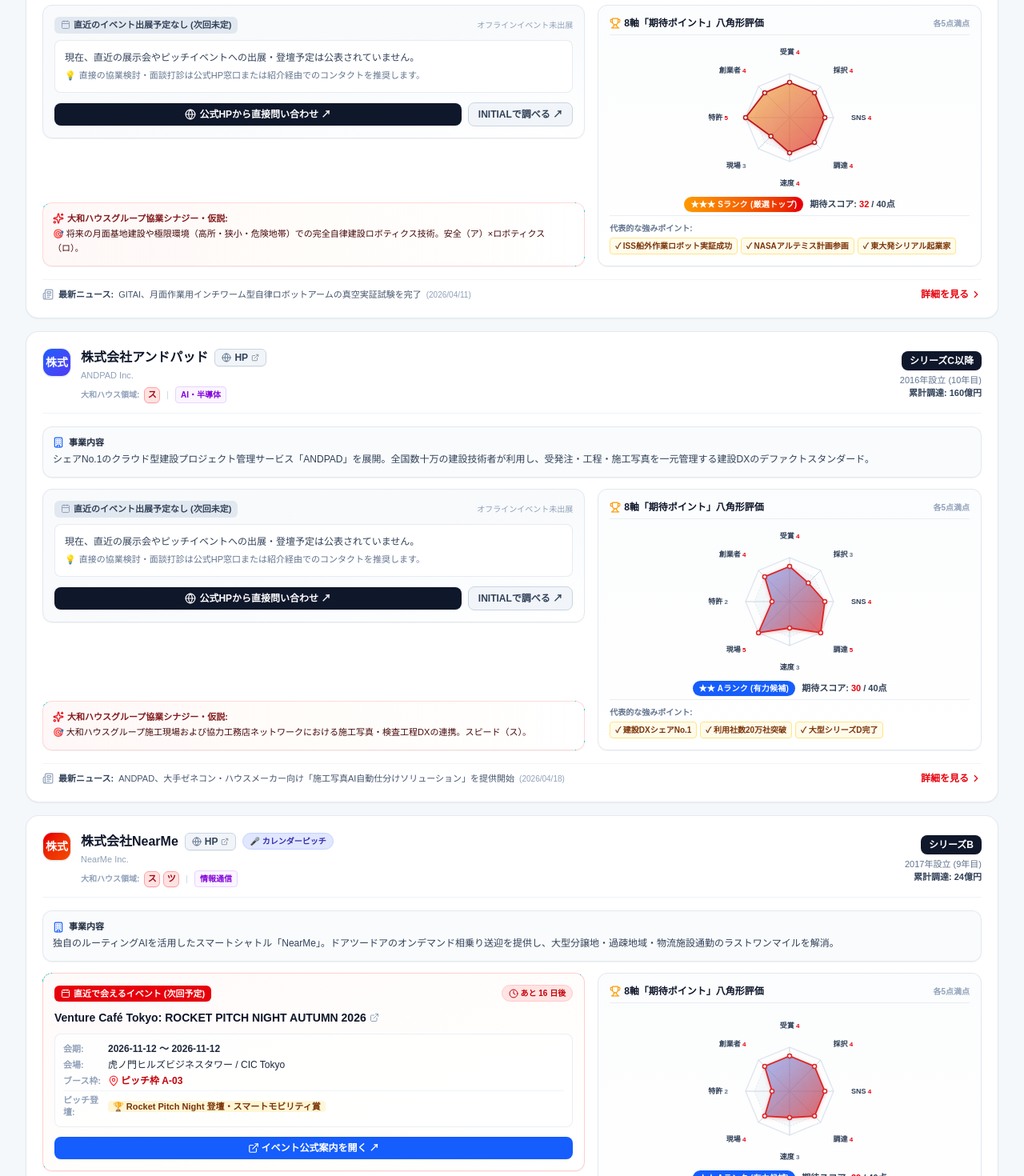
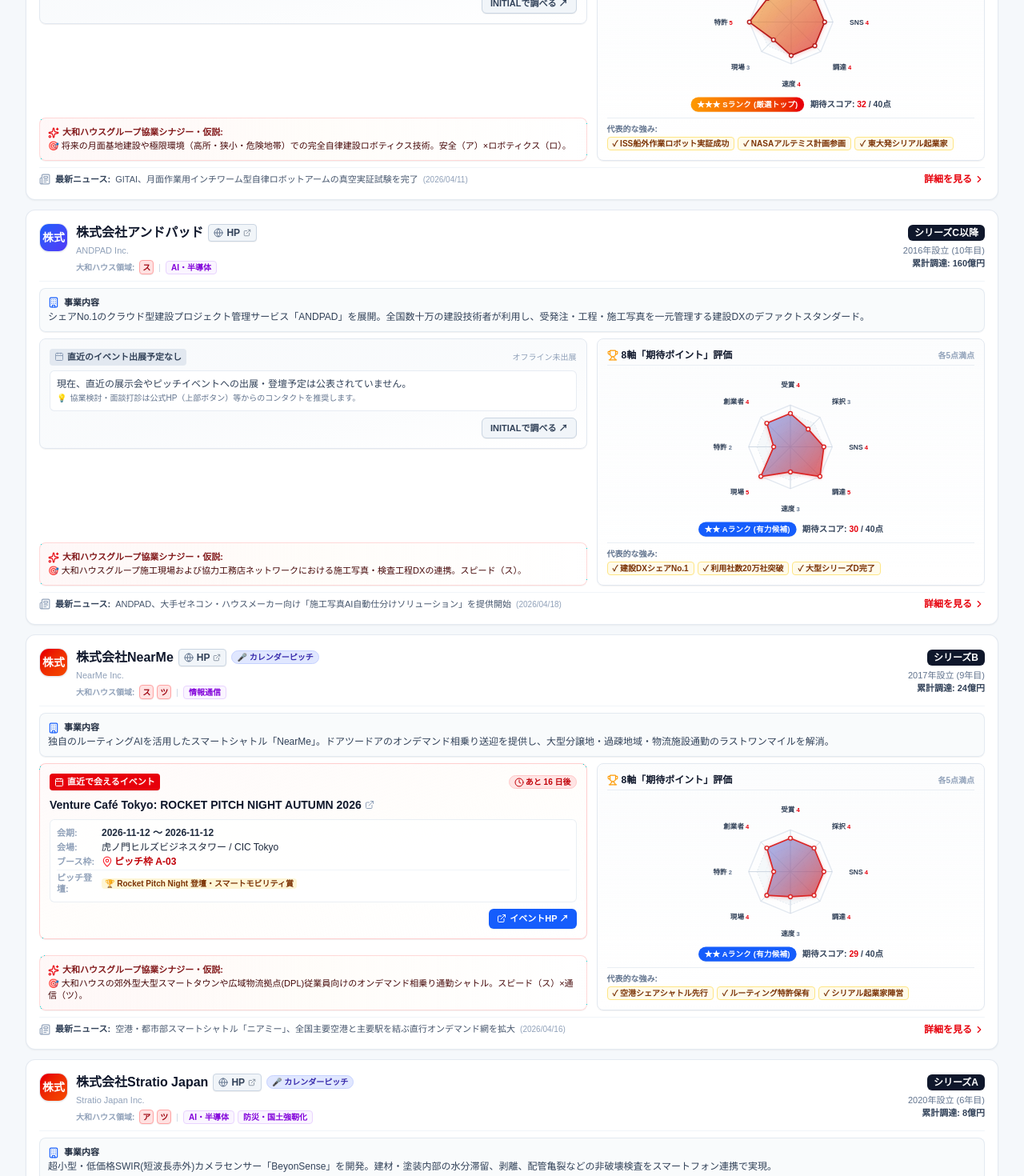
Before and after one commit to robotaadai/dhv-startup-sourcer, a Next.js app: page / in a window 1280 px wide. Shown: the part 2340-3810 px from the top of the page at 80% size. Built offline with nearby package versions, Linux system fonts and the light colour scheme.

Commit message:
fix: compact search results layout, resize event button to イベントHP, remove direct contact button

```diff
--- a/src/app/page.tsx
+++ b/src/app/page.tsx
@@ -653,7 +653,7 @@
             />
 
             {/* 結果バー */}
-            <div className="flex flex-col sm:flex-row sm:items-center justify-between mb-4 gap-2">
+            <div className="flex flex-col sm:flex-row sm:items-center justify-between mb-2.5 sm:mb-3 gap-2">
               <div className="flex items-center flex-wrap gap-2">
                 <h2 className="text-sm font-bold text-slate-800 flex items-center gap-1.5">
                   <span>逆引き検索結果 (スタートアップ一覧)</span>
@@ -685,7 +685,7 @@
 
             {/* スタートアップ逆引きカード一覧 */}
             {sortedReverseStartups.length > 0 ? (
-              <div className="space-y-4">
+              <div className="space-y-2.5 sm:space-y-3">
                 {sortedReverseStartups.map((st) => (
                   <StartupReverseCard
                     key={st.id}
@@ -782,7 +782,7 @@
 
             {/* Exhibitor Cards Grid */}
             {sortedExhibitors.length > 0 ? (
-              <div className="grid grid-cols-1 md:grid-cols-2 lg:grid-cols-3 gap-4">
+              <div className="grid grid-cols-1 md:grid-cols-2 lg:grid-cols-3 gap-2.5 sm:gap-3">
                 {sortedExhibitors.map((ex) => (
                   <StartupCard
                     key={ex.id}
--- a/src/components/StartupReverseCard.tsx
+++ b/src/components/StartupReverseCard.tsx
@@ -75,18 +75,18 @@
   return (
     <div
       onClick={() => onSelect(startup)}
-      className="bg-white rounded-2xl border border-slate-200/90 hover:border-red-400 p-5 transition-all shadow-xs hover:shadow-md cursor-pointer relative overflow-hidden group"
+      className="bg-white rounded-xl border border-slate-200/90 hover:border-red-400 p-3 sm:p-4 transition-all shadow-xs hover:shadow-md cursor-pointer relative overflow-hidden group"
     >
       {/* Top Header: Logo, Name, HP button, Stage, Est Year */}
-      <div className="flex flex-col sm:flex-row sm:items-start justify-between pb-3 mb-4 border-b border-slate-100 gap-3">
-        <div className="flex items-start space-x-3">
+      <div className="flex flex-col sm:flex-row sm:items-start justify-between pb-2 mb-2 border-b border-slate-100 gap-2">
+        <div className="flex items-start space-x-2.5">
           <CompanyLogo
             companyName={startup.companyName}
             logoUrl={startup.logoUrl}
             size="md"
           />
           <div>
-            <div className="flex flex-wrap items-center gap-2">
+            <div className="flex flex-wrap items-center gap-1.5">
               <h3 className="text-base font-bold text-slate-900 group-hover:text-red-600 transition-colors">
                 {startup.companyName}
               </h3>
@@ -98,7 +98,7 @@
                   target="_blank"
                   rel="noopener noreferrer"
                   onClick={(e) => e.stopPropagation()}
-                  className="inline-flex items-center space-x-1 px-2 py-0.5 text-xs font-bold text-slate-700 hover:text-blue-700 bg-slate-100 hover:bg-blue-50 border border-slate-300 hover:border-blue-300 rounded-md transition-colors shadow-2xs"
+                  className="inline-flex items-center space-x-1 px-1.5 py-0.5 text-xs font-bold text-slate-700 hover:text-blue-700 bg-slate-100 hover:bg-blue-50 border border-slate-300 hover:border-blue-300 rounded transition-colors shadow-2xs"
                   title={`${startup.companyName} 公式HPを開く`}
                 >
                   <Globe className="w-3 h-3 text-slate-500" />
@@ -108,14 +108,14 @@
               )}
 
               {startup.isDHVPortfolio && (
-                <span className="px-2 py-0.5 rounded-full text-[10px] font-black bg-amber-100 text-amber-900 border border-amber-300 flex items-center gap-1">
+                <span className="px-1.5 py-0.2 rounded-full text-[10px] font-black bg-amber-100 text-amber-900 border border-amber-300 flex items-center gap-1">
                   <Crown className="w-3 h-3 text-amber-600 fill-current" />
                   DHV投資先
                 </span>
               )}
 
               {startup.eventType === '小規模ピッチ・デモデイ' && (
-                <span className="px-2 py-0.5 rounded-full text-[10px] font-bold bg-indigo-100 text-indigo-800 border border-indigo-200">
+                <span className="px-1.5 py-0.2 rounded-full text-[10px] font-bold bg-indigo-100 text-indigo-800 border border-indigo-200">
                   🎤 カレンダーピッチ
                 </span>
               )}
@@ -128,22 +128,22 @@
             )}
 
             {/* アスフカケツノ 1文字バッジ */}
-            <div className="flex items-center gap-1 mt-1.5">
+            <div className="flex items-center gap-1 mt-1">
               <span className="text-[10px] font-bold text-slate-400 mr-0.5">大和ハウス領域:</span>
               {startup.asufukaketsu.map((k) => (
                 <span
                   key={k}
-                  className="w-5 h-5 rounded-md text-[11px] font-black flex items-center justify-center bg-red-100 text-red-800 border border-red-300 shadow-2xs"
+                  className="w-4.5 h-4.5 rounded text-[10px] font-black flex items-center justify-center bg-red-100 text-red-800 border border-red-300 shadow-2xs"
                   title={`アスフカケツノ: ${k}`}
                 >
                   {k}
                 </span>
               ))}
-              <span className="text-[10px] text-slate-300 mx-1">|</span>
+              <span className="text-[10px] text-slate-300 mx-0.5">|</span>
               {startup.takaichi17.slice(0, 2).map((f) => (
                 <span
                   key={f}
-                  className="px-1.5 py-0.5 rounded text-[10px] font-semibold bg-purple-50 text-purple-700 border border-purple-200"
+                  className="px-1.5 py-0.2 rounded text-[10px] font-semibold bg-purple-50 text-purple-700 border border-purple-200"
                 >
                   {f}
                 </span>
@@ -153,8 +153,8 @@
         </div>
 
         {/* 定量スペック */}
-        <div className="flex sm:flex-col items-center sm:items-end justify-between sm:justify-start gap-1 shrink-0 pt-1">
-          <span className="px-2.5 py-1 rounded-lg text-xs font-bold bg-slate-900 text-white shadow-2xs">
+        <div className="flex sm:flex-col items-center sm:items-end justify-between sm:justify-start gap-1 shrink-0 pt-0.5">
+          <span className="px-2 py-0.5 rounded-md text-xs font-bold bg-slate-900 text-white shadow-2xs">
             {startup.fundingStage}
           </span>
           <div className="text-[11px] text-slate-500 font-medium text-right">
@@ -167,42 +167,42 @@
       </div>
 
       {/* ★ 事業内容 (Business Description) */}
-      <div className="mb-3.5 p-3 rounded-xl bg-slate-50/80 border border-slate-200/90 text-xs shadow-2xs">
-        <div className="flex items-center space-x-1.5 font-bold text-slate-800 text-[11px] mb-1">
+      <div className="mb-2 p-2 sm:p-2.5 rounded-lg bg-slate-50/80 border border-slate-200/90 text-xs shadow-2xs">
+        <div className="flex items-center space-x-1.5 font-bold text-slate-800 text-[11px] mb-0.5">
           <Building className="w-3.5 h-3.5 text-blue-600 shrink-0" />
           <span>事業内容</span>
         </div>
-        <p className="text-slate-700 leading-relaxed text-xs font-medium">
+        <p className="text-slate-700 leading-snug text-xs font-medium">
           {startup.description}
         </p>
       </div>
 
       {/* Main Body: 2 Columns (Left: 会える展示会, Right: 八角形レーダーチャート) */}
-      <div className="grid grid-cols-1 lg:grid-cols-12 gap-4 mb-4">
+      <div className="grid grid-cols-1 lg:grid-cols-12 gap-2.5 sm:gap-3 mb-2">
         {/* Left Column: 直近で会える展示会 (lg: 7 cols) */}
-        <div className="lg:col-span-7 flex flex-col justify-between space-y-3">
+        <div className="lg:col-span-7 flex flex-col justify-between space-y-2">
           {/* 会えるイベントハイライトボックス / 出展予定なしボックス */}
           {hasEvent ? (
-            <div className="p-3.5 rounded-xl border border-red-200/90 bg-gradient-to-br from-red-50/40 via-orange-50/20 to-white relative overflow-hidden shadow-2xs">
-              <div className="flex items-center justify-between gap-1 mb-2">
-                <span className="inline-flex items-center gap-1 text-[11px] font-black px-2 py-0.5 rounded-md bg-red-600 text-white shadow-2xs">
+            <div className="p-2.5 sm:p-3 rounded-lg border border-red-200/90 bg-gradient-to-br from-red-50/40 via-orange-50/20 to-white relative overflow-hidden shadow-2xs">
+              <div className="flex items-center justify-between gap-1 mb-1.5">
+                <span className="inline-flex items-center gap-1 text-[11px] font-black px-1.5 py-0.5 rounded bg-red-600 text-white shadow-2xs">
                   <Calendar className="w-3 h-3" />
-                  <span>直近で会えるイベント (次回予定)</span>
+                  <span>直近で会えるイベント</span>
                 </span>
-                <span className="inline-flex items-center text-[10px] font-bold text-red-700 bg-red-100/90 px-2 py-0.5 rounded-full border border-red-200">
+                <span className="inline-flex items-center text-[10px] font-bold text-red-700 bg-red-100/90 px-1.5 py-0.2 rounded-full border border-red-200">
                   <Clock className="w-3 h-3 mr-0.5" />
                   あと {meetingEvent.daysUntil} 日後
                 </span>
               </div>
 
               {/* イベント名 */}
-              <div className="mb-2">
+              <div className="mb-1.5">
                 <a
                   href={meetingEvent.eventUrl}
                   target="_blank"
                   rel="noopener noreferrer"
                   onClick={(e) => e.stopPropagation()}
-                  className="text-sm font-bold text-slate-900 hover:text-red-600 hover:underline inline-flex items-center gap-1 group/evt"
+                  className="text-xs sm:text-sm font-bold text-slate-900 hover:text-red-600 hover:underline inline-flex items-center gap-1 group/evt"
                 >
                   <span>{meetingEvent.eventName}</span>
                   <ExternalLink className="w-3 h-3 text-slate-400 group-hover/evt:text-red-500 shrink-0" />
@@ -210,108 +210,97 @@
               </div>
 
               {/* 日程・場所・ブース */}
-              <div className="space-y-1 text-xs text-slate-700 mb-3 bg-white/70 p-2.5 rounded-lg border border-slate-200/70">
+              <div className="space-y-0.5 text-xs text-slate-700 mb-2 bg-white/80 p-2 rounded-md border border-slate-200/70">
                 <div className="flex items-center">
                   <span className="w-14 text-slate-400 text-[11px] font-semibold">会期:</span>
-                  <span className="font-bold text-slate-800">
+                  <span className="font-bold text-slate-800 text-[11px] sm:text-xs">
                     {meetingEvent.startDate} 〜 {meetingEvent.endDate}
                   </span>
                 </div>
                 <div className="flex items-center">
                   <span className="w-14 text-slate-400 text-[11px] font-semibold">会場:</span>
-                  <span className="font-medium text-slate-800 truncate">
+                  <span className="font-medium text-slate-800 truncate text-[11px] sm:text-xs">
                     {meetingEvent.venue} {meetingEvent.hall ? `(${meetingEvent.hall})` : ''}
                   </span>
                 </div>
                 <div className="flex items-center">
                   <span className="w-14 text-slate-400 text-[11px] font-semibold">ブース枠:</span>
-                  <span className="font-bold text-red-700 flex items-center">
+                  <span className="font-bold text-red-700 flex items-center text-[11px] sm:text-xs">
                     <MapPin className="w-3.5 h-3.5 mr-0.5 text-red-500" />
                     {meetingEvent.boothNumber}
                   </span>
                 </div>
                 {meetingEvent.pitchSession && (
-                  <div className="flex items-center pt-1 border-t border-slate-100">
+                  <div className="flex items-center pt-0.5 border-t border-slate-100">
                     <span className="w-14 text-slate-400 text-[11px] font-semibold">ピッチ登壇:</span>
-                    <span className="font-bold text-amber-900 bg-amber-100/70 px-1.5 py-0.2 rounded text-[11px]">
+                    <span className="font-bold text-amber-900 bg-amber-100/70 px-1 py-0.2 rounded text-[10px]">
                       🏆 {meetingEvent.pitchSession}
                     </span>
                   </div>
                 )}
               </div>
 
-              {/* アクションボタン: イベント公式HP */}
-              <div className="flex items-center gap-2">
+              {/* アクションボタン: イベントHP (小型化) */}
+              <div className="flex items-center justify-end">
                 <a
                   href={meetingEvent.eventUrl}
                   target="_blank"
                   rel="noopener noreferrer"
                   onClick={(e) => e.stopPropagation()}
-                  className="flex-1 inline-flex items-center justify-center space-x-1.5 px-3 py-1.5 bg-blue-600 hover:bg-blue-700 text-white rounded-lg text-xs font-bold transition-all shadow-2xs group/btn"
+                  className="inline-flex items-center gap-1 px-2.5 py-1 bg-blue-600 hover:bg-blue-700 text-white rounded-md text-[11px] font-bold transition-all shadow-2xs group/btn"
+                  title={`${meetingEvent.eventName} 公式HPを開く`}
                 >
-                  <ExternalLink className="w-3.5 h-3.5 mr-0.5 shrink-0" />
-                  <span>イベント公式案内を開く ↗</span>
+                  <ExternalLink className="w-3 h-3 shrink-0" />
+                  <span>イベントHP ↗</span>
                 </a>
               </div>
             </div>
           ) : (
-            <div className="p-3.5 rounded-xl border border-slate-200 bg-gradient-to-br from-slate-50 via-slate-100/50 to-white relative overflow-hidden shadow-2xs">
-              <div className="flex items-center justify-between gap-1 mb-2">
-                <span className="inline-flex items-center gap-1 text-[11px] font-bold px-2 py-0.5 rounded-md bg-slate-200 text-slate-700">
+            <div className="p-2.5 sm:p-3 rounded-lg border border-slate-200 bg-gradient-to-br from-slate-50 via-slate-100/40 to-white relative overflow-hidden shadow-2xs">
+              <div className="flex items-center justify-between gap-1 mb-1.5">
+                <span className="inline-flex items-center gap-1 text-[11px] font-bold px-1.5 py-0.5 rounded bg-slate-200 text-slate-700">
                   <Calendar className="w-3 h-3 text-slate-400" />
-                  <span>直近のイベント出展予定なし (次回未定)</span>
+                  <span>直近のイベント出展予定なし</span>
                 </span>
                 <span className="text-[10px] text-slate-400 font-medium">
-                  オフラインイベント未出展
+                  オフライン未出展
                 </span>
               </div>
 
-              <div className="p-3 bg-white rounded-lg border border-slate-200/80 mb-3 space-y-1">
-                <p className="text-xs text-slate-700 font-medium leading-relaxed">
+              <div className="p-2 bg-white rounded-md border border-slate-200/80 mb-2 space-y-0.5">
+                <p className="text-xs text-slate-700 font-medium">
                   現在、直近の展示会やピッチイベントへの出展・登壇予定は公表されていません。
                 </p>
-                <p className="text-[11px] text-slate-500 flex items-center gap-1">
+                <p className="text-[10px] text-slate-500 flex items-center gap-1">
                   <span>💡</span>
-                  <span>直接の協業検討・面談打診は公式HP窓口または紹介経由でのコンタクトを推奨します。</span>
+                  <span>協業検討・面談打診は公式HP（上部ボタン）等からのコンタクトを推奨します。</span>
                 </p>
               </div>
 
-              <div className="flex items-center gap-2">
-                {startup.officialUrl && (
-                  <a
-                    href={startup.officialUrl}
-                    target="_blank"
-                    rel="noopener noreferrer"
-                    onClick={(e) => e.stopPropagation()}
-                    className="flex-1 inline-flex items-center justify-center space-x-1 px-3 py-1.5 bg-slate-900 hover:bg-slate-800 text-white rounded-lg text-xs font-bold transition-all shadow-2xs"
-                  >
-                    <Globe className="w-3.5 h-3.5 mr-1" />
-                    <span>公式HPから直接問い合わせ ↗</span>
-                  </a>
-                )}
-                {startup.links?.initialUrl && (
+              {startup.links?.initialUrl && (
+                <div className="flex items-center justify-end">
                   <a
                     href={startup.links.initialUrl}
                     target="_blank"
                     rel="noopener noreferrer"
                     onClick={(e) => e.stopPropagation()}
-                    className="inline-flex items-center justify-center space-x-1 px-3 py-1.5 bg-slate-100 hover:bg-slate-200 text-slate-700 rounded-lg text-xs font-bold transition-all border border-slate-300"
+                    className="inline-flex items-center justify-center space-x-1 px-2.5 py-1 bg-slate-100 hover:bg-slate-200 text-slate-700 rounded-md text-[11px] font-bold transition-all border border-slate-300 shadow-2xs"
                   >
                     <span>INITIALで調べる ↗</span>
                   </a>
-                )}
-              </div>
+                </div>
+              )}
             </div>
           )}
 
           {/* 大和ハウスグループ協業シナジー */}
           {startup.aiSummary && (
-            <div className="p-3 bg-gradient-to-r from-red-50/60 via-orange-50/30 to-white rounded-xl border border-red-200/70 text-xs shadow-2xs">
-              <div className="flex items-center font-bold text-red-900 text-[11px] mb-1">
+            <div className="p-2 sm:p-2.5 bg-gradient-to-r from-red-50/60 via-orange-50/30 to-white rounded-lg border border-red-200/70 text-xs shadow-2xs">
+              <div className="flex items-center font-bold text-red-900 text-[11px] mb-0.5">
                 <Sparkles className="w-3.5 h-3.5 mr-1 text-red-600 shrink-0" />
                 <span>大和ハウスグループ協業シナジー・仮説:</span>
               </div>
-              <p className="text-red-950 font-medium text-[11px] leading-relaxed">
+              <p className="text-red-950 font-medium text-[11px] leading-snug">
                 🎯 {startup.aiSummary}
               </p>
             </div>
@@ -319,17 +308,17 @@
         </div>
 
         {/* Right Column: 八角形レーダーチャート (lg: 5 cols) */}
-        <div className="lg:col-span-5 flex flex-col items-center justify-between p-3.5 rounded-xl border border-slate-200 bg-gradient-to-b from-slate-50/50 to-white shadow-2xs">
-          <div className="w-full flex items-center justify-between mb-1 pb-1.5 border-b border-slate-200/70">
+        <div className="lg:col-span-5 flex flex-col items-center justify-between p-2.5 sm:p-3 rounded-lg border border-slate-200 bg-gradient-to-b from-slate-50/50 to-white shadow-2xs">
+          <div className="w-full flex items-center justify-between mb-1 pb-1 border-b border-slate-200/70">
             <div className="flex items-center gap-1 text-xs font-bold text-slate-900">
               <Trophy className="w-3.5 h-3.5 text-amber-500" />
-              <span>8軸「期待ポイント」八角形評価</span>
+              <span>8軸「期待ポイント」評価</span>
             </div>
             <span className="text-[10px] text-slate-400 font-semibold">各5点満点</span>
           </div>
 
           {/* 八角形チャート本体 */}
-          <div className="my-1 scale-95 sm:scale-100">
+          <div className="my-0.5 scale-90 sm:scale-95">
             <OctagonRadarChart
               scores={expectation.scores}
               rank={expectation.rank}
@@ -339,13 +328,13 @@
           </div>
 
           {/* 注目ハイライトバッジ */}
-          <div className="w-full pt-2 border-t border-slate-200/70">
-            <div className="text-[10px] font-bold text-slate-500 mb-1">代表的な強みポイント:</div>
+          <div className="w-full pt-1.5 border-t border-slate-200/70">
+            <div className="text-[10px] font-bold text-slate-500 mb-0.5">代表的な強み:</div>
             <div className="flex flex-wrap gap-1">
               {expectation.highlights.map((tag) => (
                 <span
                   key={tag}
-                  className="px-1.5 py-0.5 rounded text-[10px] font-bold bg-amber-50 text-amber-900 border border-amber-200"
+                  className="px-1.5 py-0.2 rounded text-[10px] font-bold bg-amber-50 text-amber-900 border border-amber-200"
                 >
                   ✓ {tag}
                 </span>
@@ -357,7 +346,7 @@
 
       {/* Footer: 最新ニュースリリース */}
       {startup.latestNews && (
-        <div className="pt-2.5 border-t border-slate-100 flex items-center justify-between text-[11px] text-slate-500">
+        <div className="pt-1.5 border-t border-slate-100 flex items-center justify-between text-[11px] text-slate-500">
           <div className="flex items-center space-x-1.5 truncate pr-2">
             <Newspaper className="w-3.5 h-3.5 text-slate-400 shrink-0" />
             <span className="font-bold text-slate-700 shrink-0">最新ニュース:</span>
```
Also changed, not shown: src/components/StartupCard.tsx (+49 -49 lines).
